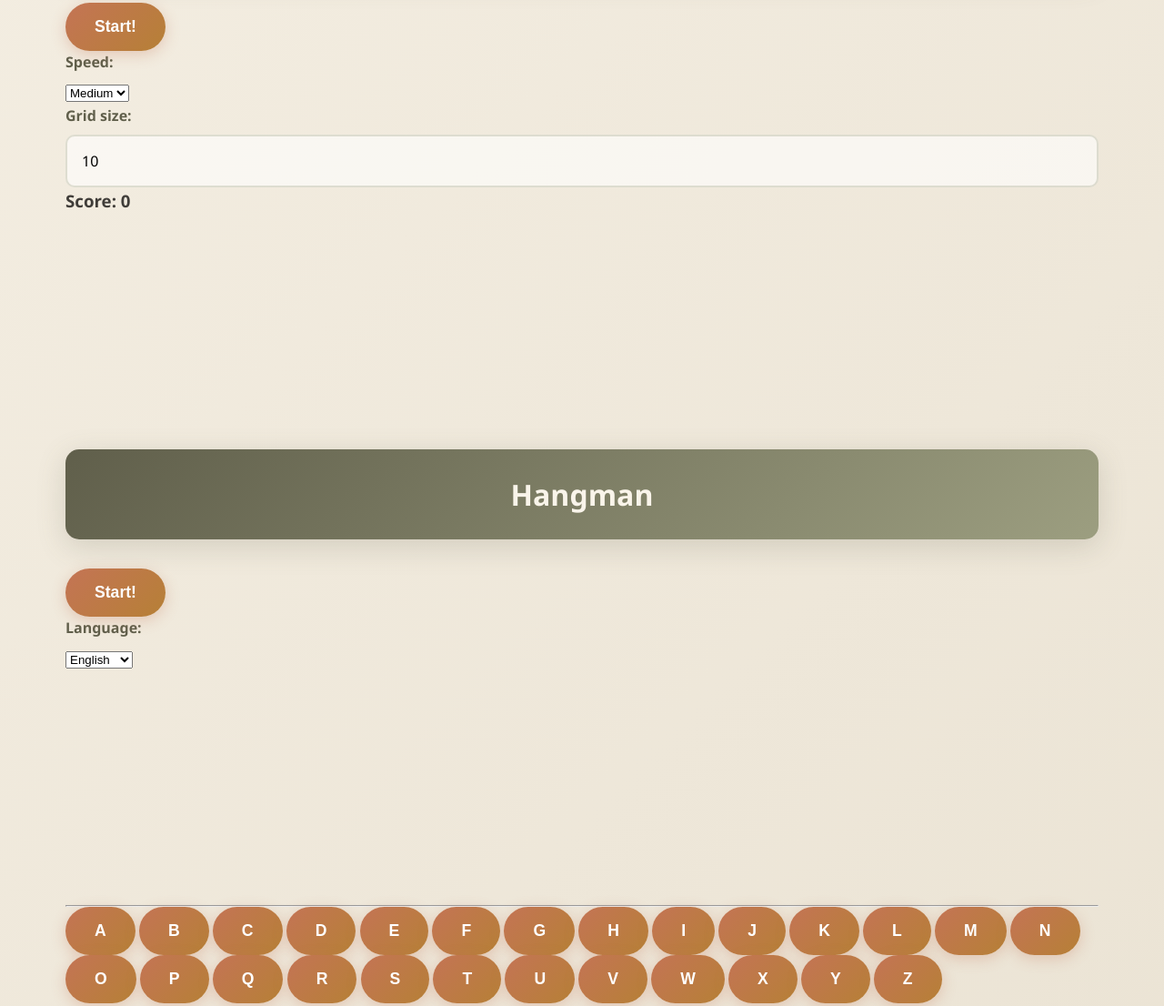
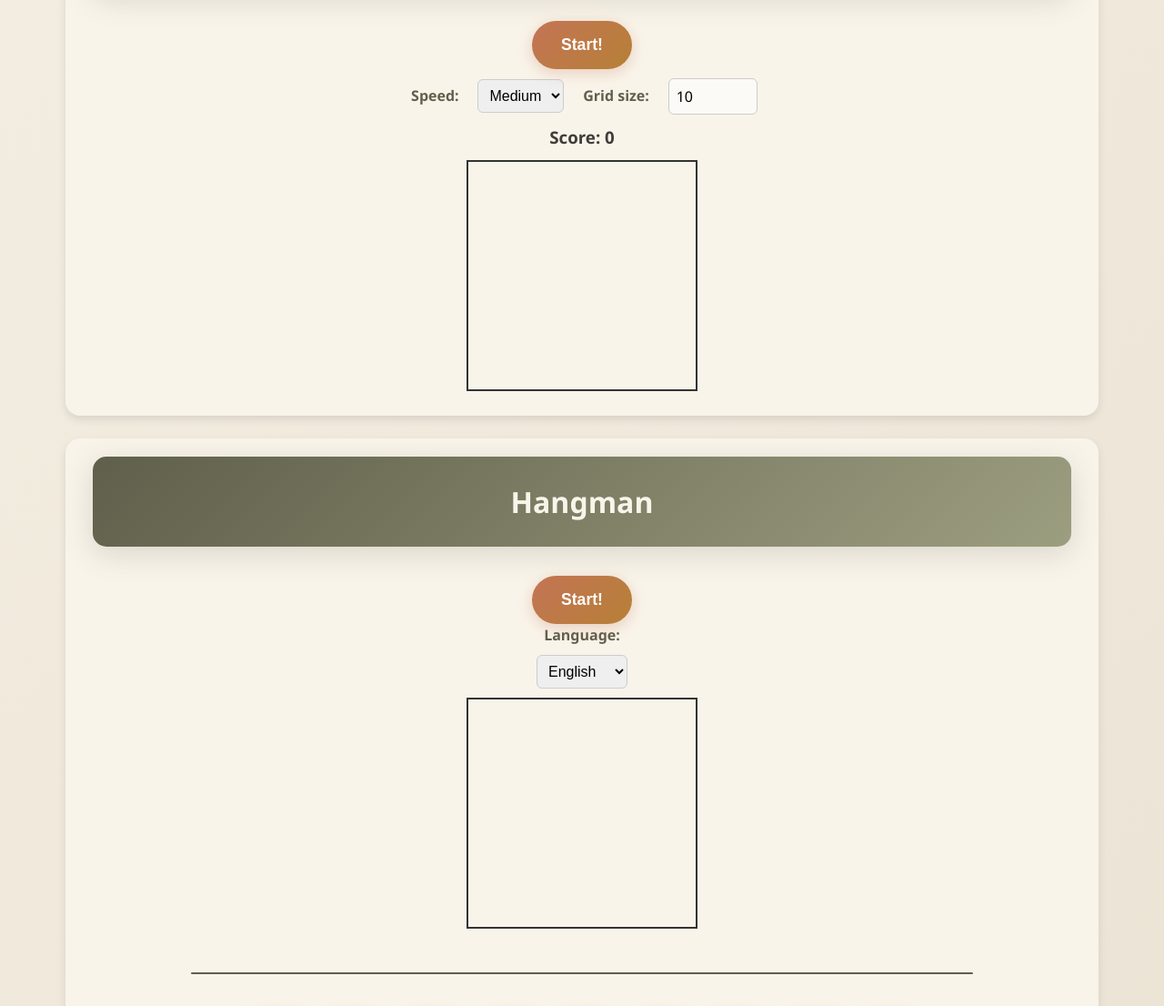
Before and after one commit to Witchoy/witchoy.github.io, a plain HTML site: page index.html in a window 1280 px wide. Shown: the part 2067-3173 px from the top of the page at 91% size. Drawn offline with Linux system fonts and the light colour scheme; a script that the page names is missing.

Commit message:
Update style.css

```diff
--- a/style.css
+++ b/style.css
@@ -230,6 +230,101 @@ p:hover {
 
 #projects li p:hover {
     transform: none;
+}
+
+/* SNAKE */
+
+#snake-container {
+    text-align: center;
+    background-color: #F9F4EA;
+    padding: 20px 30px;
+    border-radius: 16px;
+    box-shadow: 0 4px 10px rgba(0, 0, 0, 0.1);
+}
+
+canvas {
+    border: 2px solid #333;
+    margin-top: 10px;
+    background-color: #F9F4EA;
+}
+
+#snake-controls {
+    display: flex;
+    justify-content: center;
+    align-items: center;
+    gap: 1rem;
+    margin: 10px 0;
+    flex-wrap: wrap;
+}
+
+#snake-controls label {
+    margin: 0 0.3rem;
+    font-weight: 600;
+}
+
+#snake-controls select,
+#snake-controls input {
+    width: auto;
+    padding: 8px;
+    font-size: 16px;
+    border-radius: 6px;
+    border: 1px solid #ccc;
+}
+
+/* HANGMAN */
+#hangman-container {
+    margin-top: 25px;
+    text-align: center;
+    background-color: #F9F4EA;
+    padding: 20px 30px;
+    border-radius: 16px;
+    box-shadow: 0 4px 10px rgba(0, 0, 0, 0.1);
+}
+
+#hangman-container select {
+    width: auto;
+    padding: 8px;
+    font-size: 16px;
+    border-radius: 6px;
+    border: 1px solid #ccc;
+}
+
+#hangman-container hr {
+    border: none;
+    height: 2px;
+    background: #605F4B;
+    margin: 40px auto;
+    width: 80%;
+    border-radius: 4px;
+}
+
+#hangman-container span {
+    display: inline-block;
+}
+
+#alphabet {
+    width: 75%;
+    margin: 20px auto;
+    display: flex;
+    flex-wrap: wrap;
+    justify-content: center;
+    gap: 8px;
+}
+
+.empty-letter {
+    width: 48px;
+    height: 48px;
+    font-size: 32px;
+    font-weight: 700;
+    color: #333;
+    background-color: #facebd;
+    border: 2px solid #C47455;
+    border-radius: 6px;
+    user-select: none;
+    display: flex;
+    align-items: center;
+    justify-content: center;
+    margin: 5px;
 }
 
 /* Social links */
```
